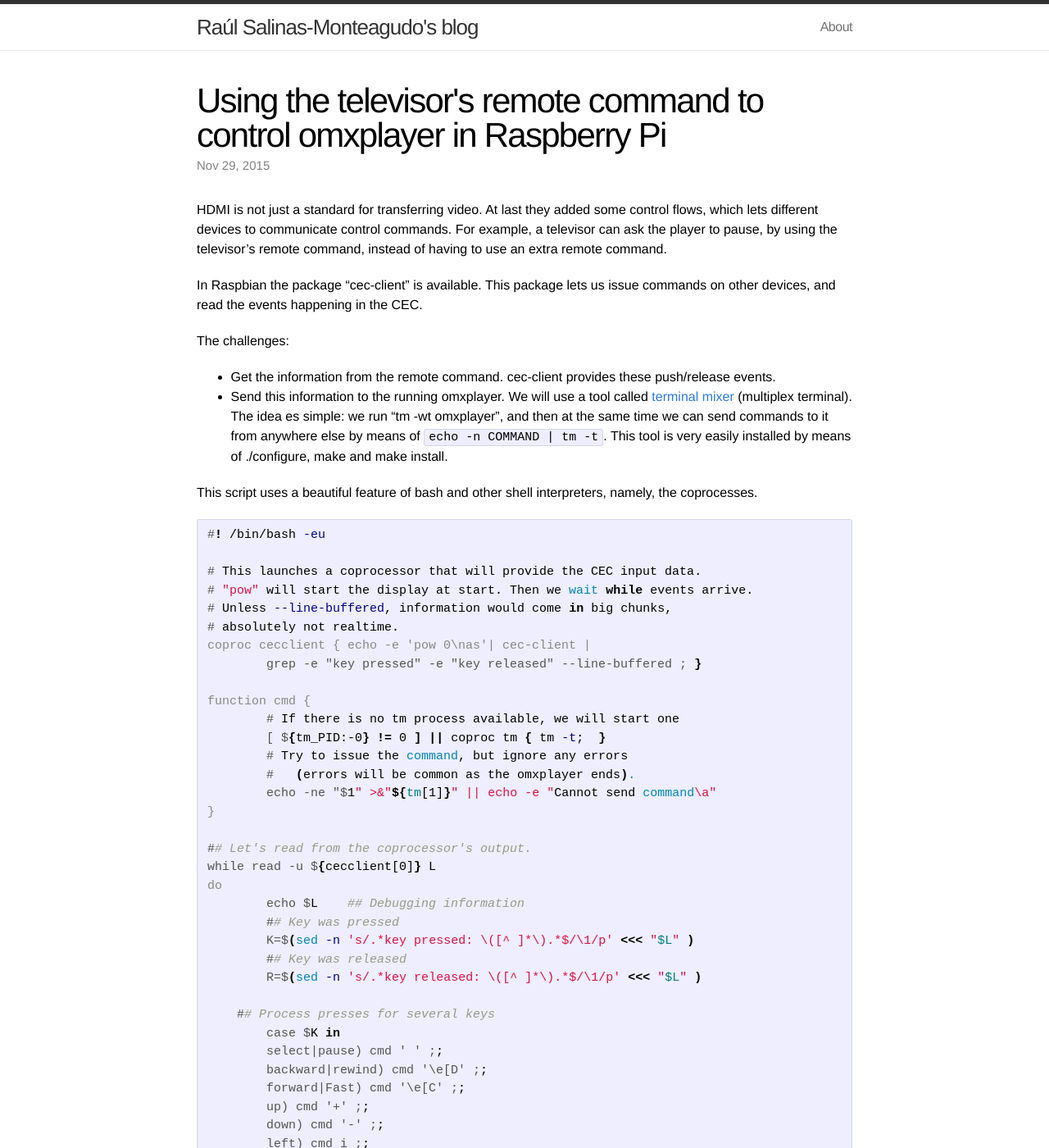
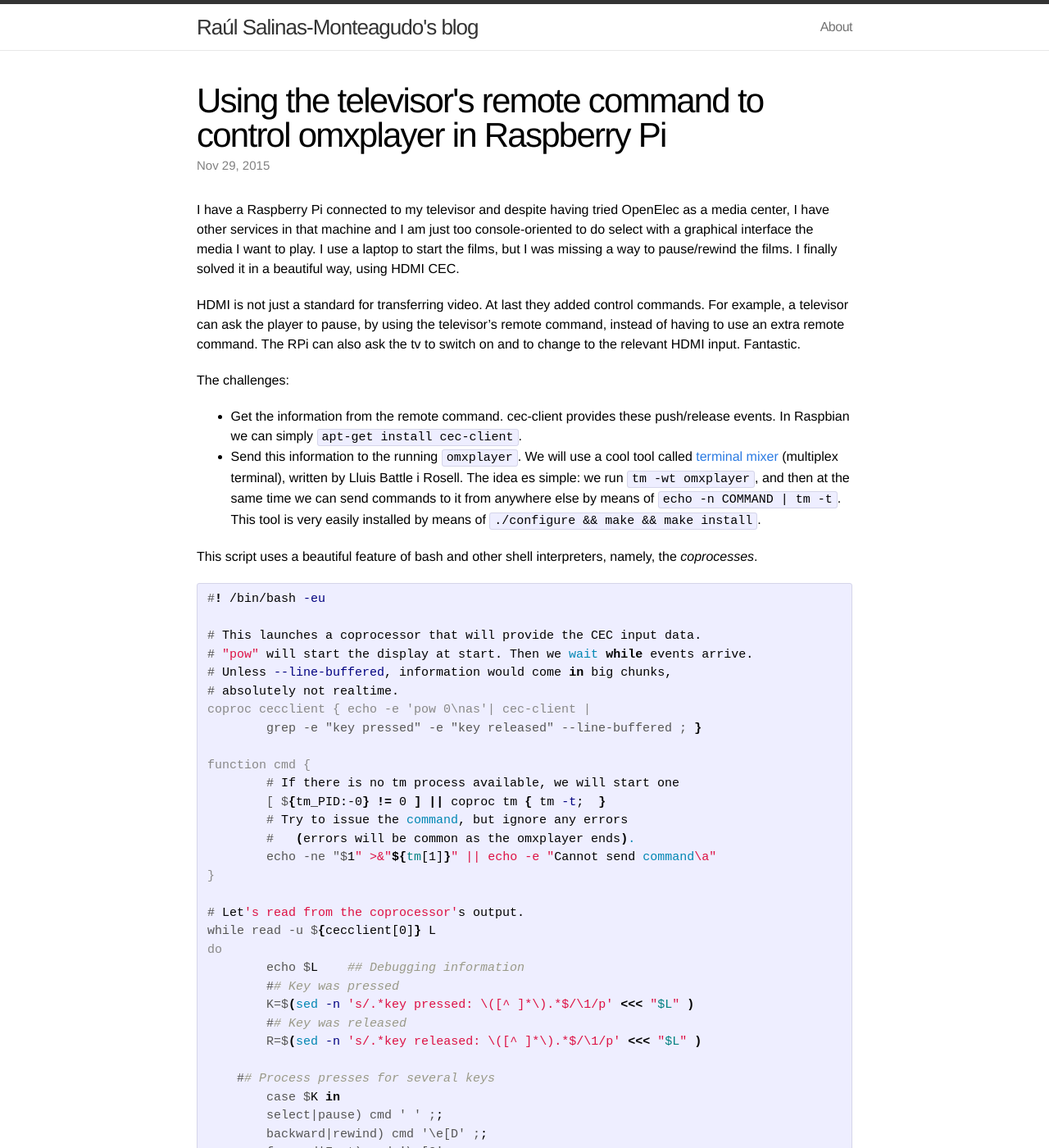
Before and after one commit to rsalinas/rsalinas.github.io, a Jekyll site: the page built from _posts/2015-11-29-cec-client-omxplayer-raspberrypi.md, in a window 1280 px wide and 1400 px high. Shown: the whole window at 82% size. Built offline with Jekyll 4.4.1, drawn with Linux system fonts in a browser that asks for light colours; some of the changed text lies outside the part shown.

Commit message:
cec-client fix

```diff
--- a/_posts/2015-11-29-cec-client-omxplayer-raspberrypi.md
+++ b/_posts/2015-11-29-cec-client-omxplayer-raspberrypi.md
@@ -5,17 +5,16 @@ date:   2015-11-29 22:30
 categories: raspberrypi
 ---
 
-HDMI is not just a standard for transferring video.  At last they added some control flows, which lets different devices to communicate control commands.  For example, a televisor can ask the player to pause, by using the televisor's remote command, instead of having to use an extra remote command.
+I have a Raspberry Pi connected to my televisor and despite having tried OpenElec as a media center, I have other services in that machine and I am just too console-oriented to do select with a graphical interface the media I want to play.  I use a laptop to start the films, but I was missing a way to pause/rewind the films.  I finally solved it in a beautiful way, using HDMI CEC.
 
-In Raspbian the package "cec-client" is available. This package lets us issue commands on other devices, and read the events happening in the CEC.
+HDMI is not just a standard for transferring video.  At last they added control commands.  For example, a televisor can ask the player to pause, by using the televisor's remote command, instead of having to use an extra remote command.  The RPi can also ask the tv to switch on and to change to the relevant HDMI input.  Fantastic.
 
 The challenges:
 
-- Get the information from the remote command. cec-client provides these push/release events.
-- Send this information to the running omxplayer.  We will use a tool called [terminal mixer](http://vicerveza.homeunix.net/~viric/soft/tm) (multiplex terminal). The idea es simple: we run "tm -wt omxplayer", and then at the same time we can send commands to it from anywhere else by means of `echo -n COMMAND | tm -t`.  This tool is very easily installed by means of ./configure, make and make install.
+- Get the information from the remote command. cec-client provides these push/release events.  In Raspbian we can simply `apt-get install cec-client`.
+- Send this information to the running `omxplayer`.  We will use a cool tool called [terminal mixer](http://vicerveza.homeunix.net/~viric/soft/tm) (multiplex terminal), written by Lluis Battle i Rosell. The idea es simple: we run `tm -wt omxplayer`, and then at the same time we can send commands to it from anywhere else by means of `echo -n COMMAND | tm -t`.  This tool is very easily installed by means of `./configure && make && make install`.
 
-This script uses a beautiful feature of bash and other shell interpreters, namely, the coprocesses.
-
+This script uses a beautiful feature of bash and other shell interpreters, namely, the *coprocesses*.
 
 {% highlight console %}
 #! /bin/bash -eu
@@ -35,7 +34,7 @@ function cmd {
 	echo -ne "$1" >&"${tm[1]}" || echo -e "Cannot send command\a"
 }
 
-## Let's read from the coprocessor's output.
+# Let's read from the coprocessor's output.
 while read -u ${cecclient[0]} L
 do
 	echo $L    ## Debugging information
```
Also changed, not shown: other parts of _posts/2015-11-29-cec-client-omxplayer-raspberrypi.md (+4 -2 lines).
